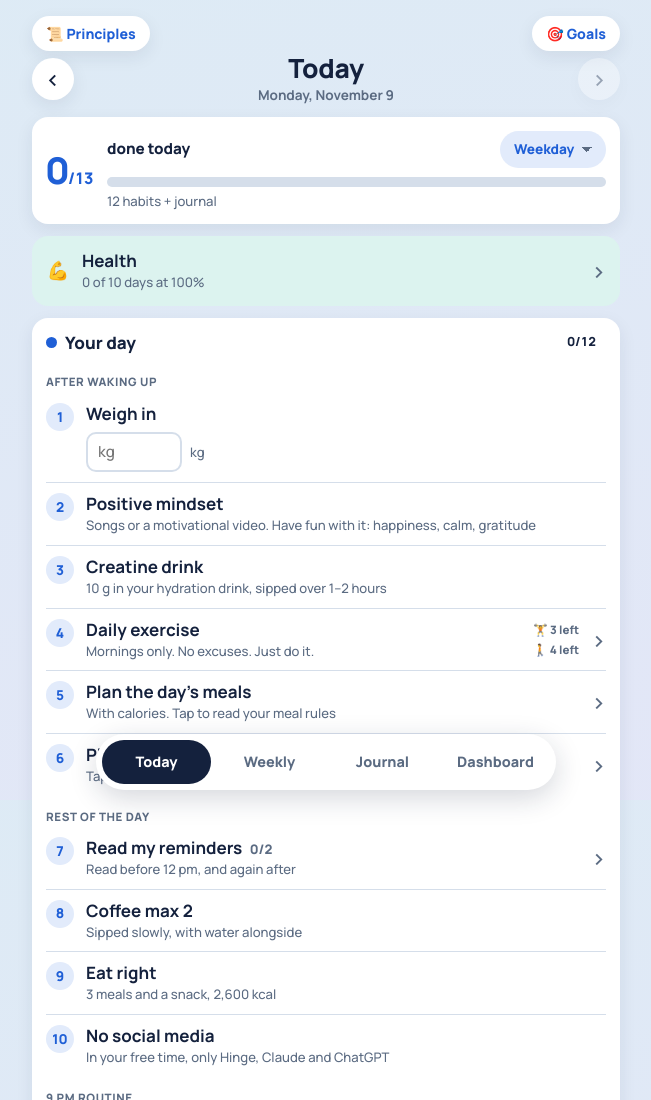
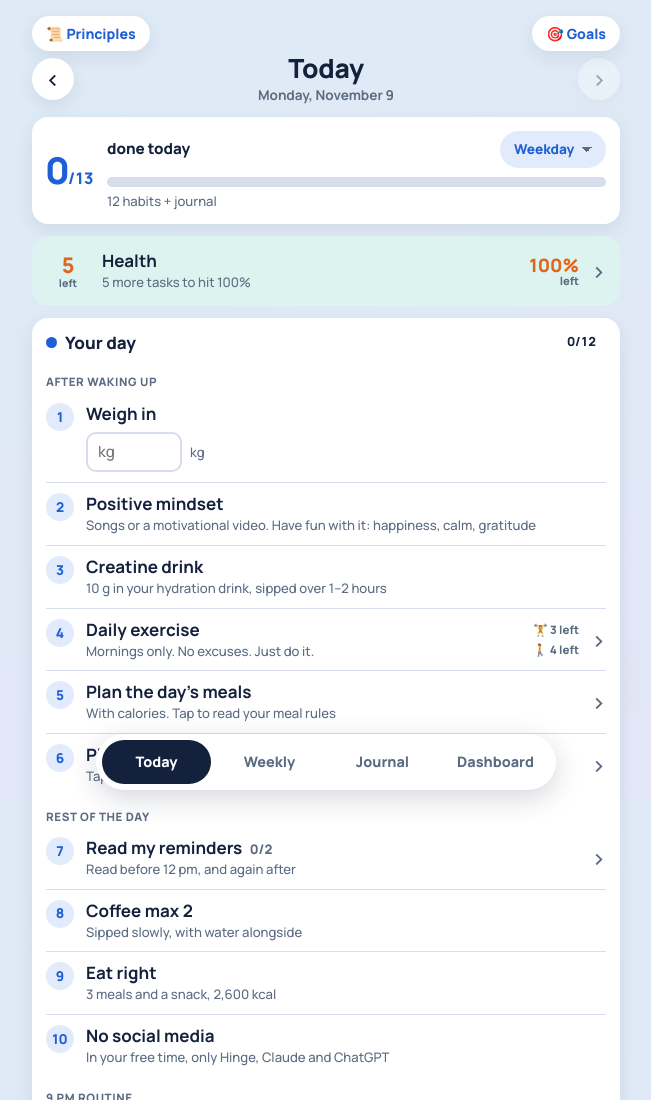
Before and after one commit to ameetanand2-del/Daily-Weekly-Planner, a plain HTML site: page index.html in a window 1280 px wide. Shown: the top 1100 px of the page, without its empty margins (314-965 px from the left). Drawn offline with Linux system fonts and the light colour scheme.

Commit message:
Update index.html

```diff
--- a/index.html
+++ b/index.html
@@ -391,6 +391,14 @@ div.d-lever{cursor:default}
 .d-opt{all:unset;box-sizing:border-box;display:flex;align-items:center;gap:12px;width:100%;cursor:pointer;border:2px solid var(--line);border-radius:14px;padding:12px 14px;margin-top:8px;background:var(--surface)}
 .d-opt.on{border-color:var(--done);background:var(--c2-soft)}
 .d-opt.on .d-box{background:var(--done);border-color:var(--done)}
+.d-hpl{flex:none;font-weight:800;font-size:1.15rem;color:var(--open);text-align:right;line-height:1.05;align-self:center}
+.d-hpl small{display:block;font-size:.7rem;color:var(--muted)}
+.d-hpl.z{color:var(--done)}
+.d-hk{flex:none;min-width:44px;text-align:center;line-height:1;color:var(--open)}
+.d-hk b{display:block;font-size:1.35rem;font-weight:800}
+.d-hk small{display:block;font-size:.66rem;font-weight:800;color:var(--muted);margin-top:2px}
+.d-hk.z{color:var(--done)}
+.d-hk.z b{font-size:1.05rem}
 .d-strip{display:grid;grid-template-columns:repeat(7,1fr);gap:6px}
 .d-day{font:inherit;border:none;background:var(--bg1);border-radius:12px;padding:8px 2px;display:flex;flex-direction:column;align-items:center;gap:5px;cursor:pointer;color:var(--ink)}
 .d-day.now{outline:2px solid var(--accent)}
@@ -1279,7 +1287,8 @@ function todayHTML(){
       <select id="d-type" class="d-type" aria-label="Day type">${[['weekday','Weekday'],['weekend','Weekend'],['holiday','Holiday']].map(([v,l])=>`<option value="${v}" ${type===v?'selected':''}>${l}</option>`).join('')}</select></div>
     <div class="d-track"><div class="d-fill" style="width:${sc.t?sc.d/sc.t*100:0}%"></div></div>
     <div class="d-nt" style="margin-top:6px">${nL} habits + ${vt.map(t=>t.text.toLowerCase()).join(' + ')||'tasks'}</div></div></div>`;
-  {const hs=healthState();h+=`<button class="d-row d-hcard" data-act="open-health" aria-haspopup="dialog"><span class="d-ico" aria-hidden="true">💪</span><span class="d-tt"><span class="d-tx">Health</span><span class="d-nt">${hs.aw!=null?`${hs.aw.toFixed(1)} kg average this week. `:''}${Math.min(hs.st,10)} of 10 days at 100%${hs.rule==='level'||hs.rule==='stall'?'. Time to level up':hs.rule==='track'?'. On the right track':''}</span></span><span class="d-chev">›</span></button>`}
+  {const hl=S.config.levers.filter(isHealthL),hd=hl.filter(l=>leverHit(L,l)).length,left=hl.length-hd,pl=hl.length?Math.round(left/hl.length*100):0;
+   h+=`<button class="d-row d-hcard ${left?'':'on'}" data-act="open-health" aria-haspopup="dialog"><span class="d-hk ${left?'':'z'}">${left?`<b>${left}</b><small>left</small>`:'<b>100%</b>'}</span><span class="d-tt"><span class="d-tx">Health</span><span class="d-nt">${left?`${left===1?'1 more task':left+' more tasks'} to hit 100%`:'100% done today. Well done'}</span></span><span class="d-hpl ${left?'':'z'}">${pl}%<small>left</small></span><span class="d-chev">›</span></button>`}
 
   if(edit)return h+editHTML();
 
```
